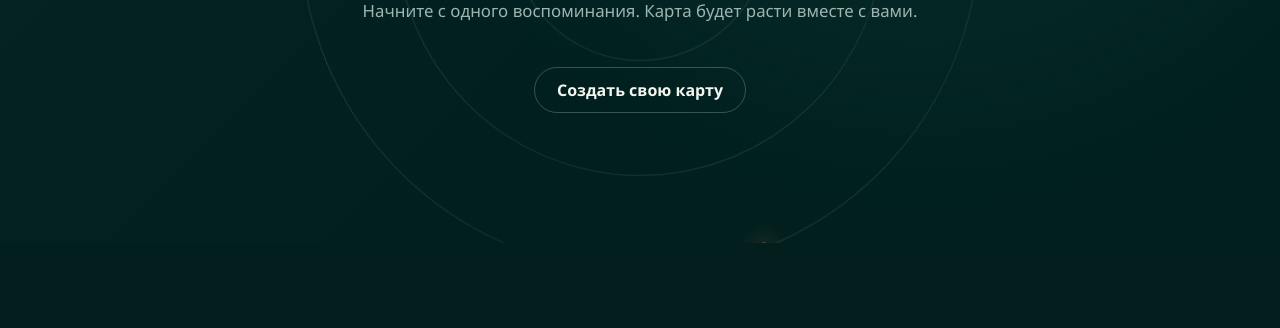
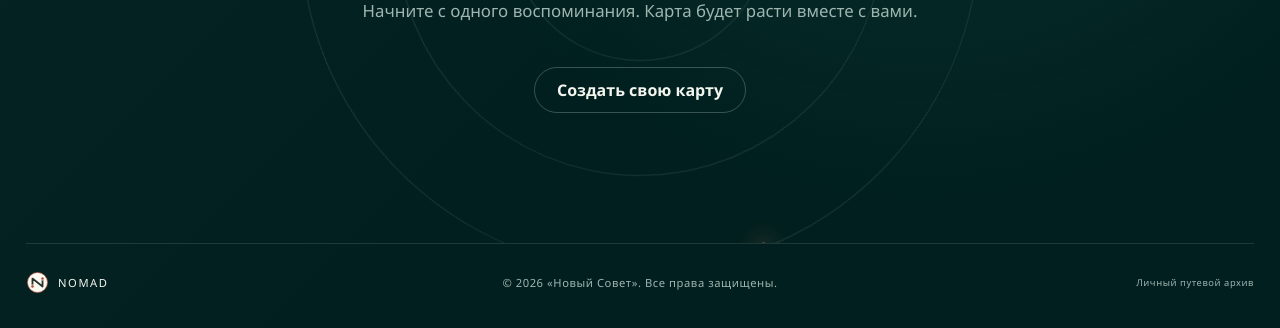
Before and after one commit to alabayk/nomad, a FastAPI app: page /about in a window 1280 px wide. Shown: the part 3439-3767 px from the top of the page. Before the commit the page ends 3682 px from the top, so only its background shows below. Run offline with FastAPI, Linux system fonts and the light colour scheme; parts of the project's set-up code (start-up, migrations or seed data) failed here and were passed over.

Commit message:
Add New Council site footer

```diff
--- a/app/static/css/app.css
+++ b/app/static/css/app.css
@@ -125,6 +125,7 @@ body.menu-open { overflow: hidden; }
 .menu-avatar img { width: 100%; height: 100%; border-radius: 4px; object-fit: cover; }
 .menu-account-copy { display: grid; gap: 3px; }
 .menu-account-copy small { font-size: .72rem; }
+.site-footer{width:min(100% - 52px,1440px);margin:0 auto;padding:27px 0 34px;border-top:1px solid var(--line-soft);display:grid;grid-template-columns:1fr auto 1fr;align-items:center;gap:20px;color:var(--muted);font-size:.7rem;letter-spacing:.05em}.site-footer p{margin:0;text-align:center}.site-footer>small{text-align:right}.footer-brand{display:flex;align-items:center;gap:9px;color:var(--ink);text-decoration:none;text-transform:uppercase;letter-spacing:.14em}.footer-brand img{width:23px;height:23px}
 
 .page-shell { display: grid; place-items: center; min-height: calc(100vh - 96px); padding: 54px 26px 90px; animation: page-enter .75s cubic-bezier(.22,1,.36,1) both; }
 .dashboard-shell { width: min(100%, 1380px); align-self: start; }
@@ -580,6 +581,7 @@ body[data-scroll-direction="up"] .process-heading{transition-delay:calc(var(--re
   .account-panel { border-right:0; border-bottom:1px solid var(--line); }.account-panel:last-child{border-bottom:0}
   .menu-toggle { width:44px; height:44px; }
   .site-menu { padding-bottom:max(31px,env(safe-area-inset-bottom)); }
+  .site-footer{width:calc(100% - 30px);grid-template-columns:1fr;justify-items:center;padding:25px 0;text-align:center}.site-footer>small{text-align:center}
 }
 
 @media (hover: none) {
--- a/app/templates/base.html
+++ b/app/templates/base.html
@@ -8,7 +8,7 @@
     <link rel="icon" href="/static/img/nomad-mark.svg?v=2" type="image/svg+xml" sizes="any">
     <link rel="shortcut icon" href="/static/img/nomad-mark.svg?v=2" type="image/svg+xml">
     <link rel="apple-touch-icon" href="/static/img/nomad-mark.svg?v=2">
-  <link rel="stylesheet" href="/static/css/app.css?v=journey-soft">
+  <link rel="stylesheet" href="/static/css/app.css?v=nomad-footer">
     {% block head %}{% endblock %}
   </head>
   <body>
@@ -42,6 +42,11 @@
       </a>
     </aside>
     <main class="page-shell">{% block content %}{% endblock %}</main>
+    <footer class="site-footer">
+      <a class="footer-brand" href="/about"><img src="/static/img/nomad-mark.svg" alt=""><span>Nomad</span></a>
+      <p>© 2026 «{{ 'Novy Sovet' if en else 'Новый Совет' }}». {{ 'All rights reserved.' if en else 'Все права защищены.' }}</p>
+      <small>{{ 'A personal travel archive' if en else 'Личный путевой архив' }}</small>
+    </footer>
     <script>
       const menuToggle = document.querySelector('.menu-toggle');
       const menuClose = document.querySelector('.menu-close');
```
